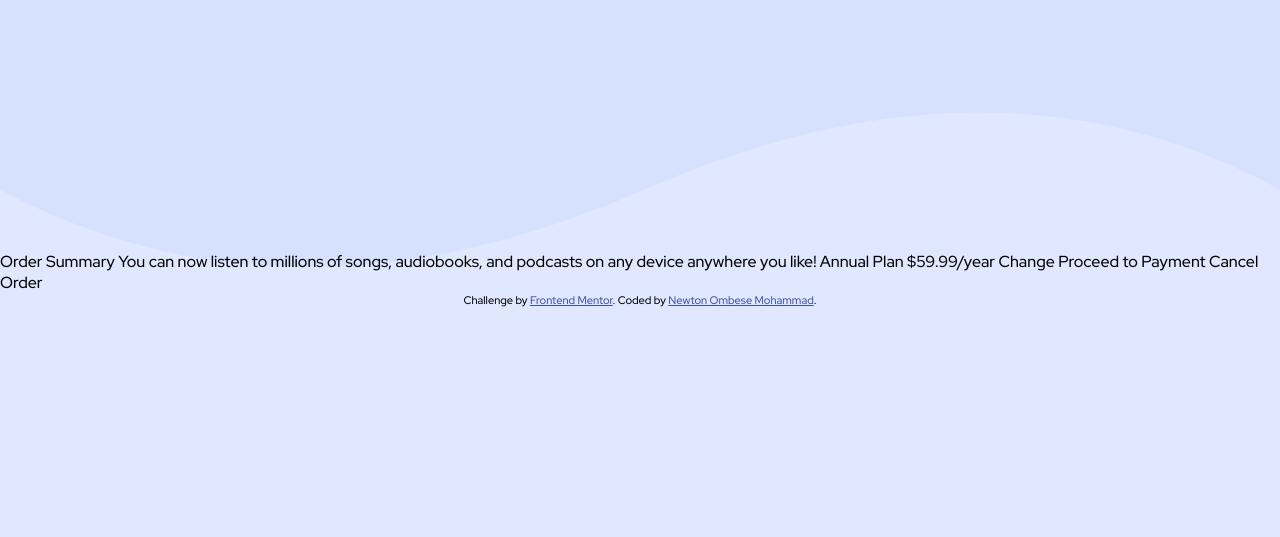
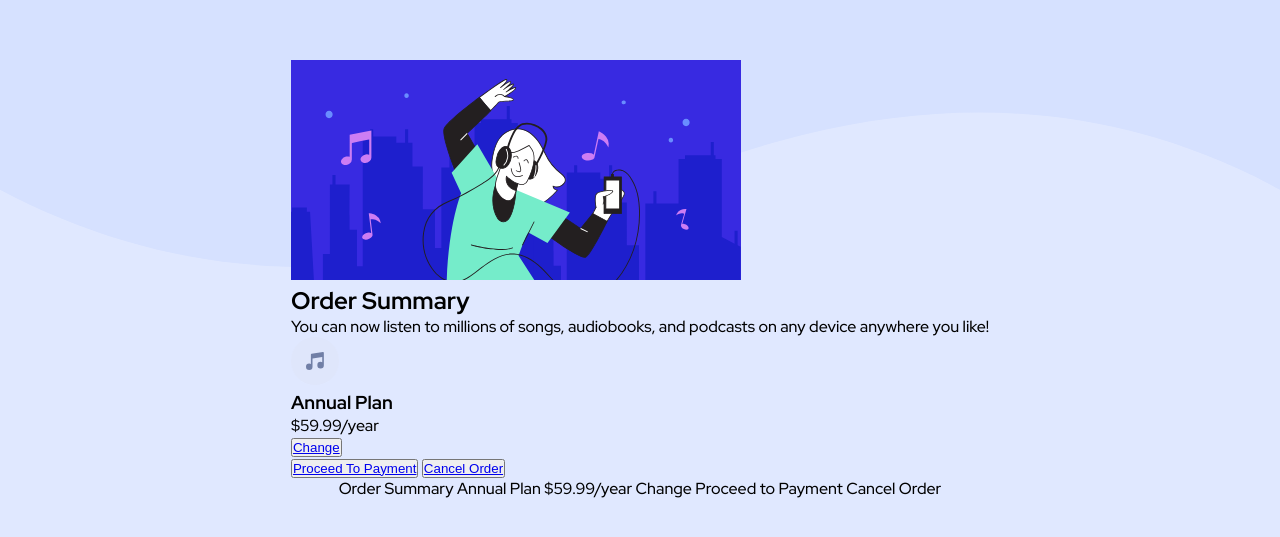
Before and after one commit to nejidevelops/Order-summary-component, a website: page index.html in a window 1280 px wide. Shown: the part 121-658 px from the top of the page. Drawn offline with Linux system fonts and the light colour scheme.

Commit message:
Add the card details and image

```diff
--- a/index.html
+++ b/index.html
@@ -11,11 +11,42 @@
   <link rel="stylesheet" href="./style.css">
 </head>
 <body>
+  <article class="card">
+    <div class="card-image">
+      <img src="./images/illustration-hero.svg" alt="">
+    </div>
+    <div class="card-content">
+      <h1>Order Summary</h1>
+      <p>You can now listen to millions of songs, audiobooks, and podcasts on any
+        device anywhere you like!</p>
+      <div class="plan">
+        <img src="./images/icon-music.svg" alt="">
+        <div class="info">
+          <h3>Annual Plan</h3>
+          <p>$59.99/year</p>
+        </div>
+      </div>
+      <button>
+        <a href="#">
+          Change
+        </a>
+      </button>
+    </div>
+    <button>
+      <a href="#">
+        Proceed To Payment
+      </a>
+    </button>
+    <button>
+      <a href="#">
+        Cancel Order
+      </a>
+    </button>
+  </article>
 
   Order Summary
 
-  You can now listen to millions of songs, audiobooks, and podcasts on any
-  device anywhere you like!
+
 
   Annual Plan
   $59.99/year
@@ -25,9 +56,9 @@
   Proceed to Payment
   Cancel Order
 
-  <div class="attribution">
+  <!-- <div class="attribution">
     Challenge by <a href="https://www.frontendmentor.io?ref=challenge" target="_blank">Frontend Mentor</a>.
     Coded by <a href="#">Newton Ombese Mohammad</a>.
-  </div>
+  </div> -->
 </body>
 </html>
```
